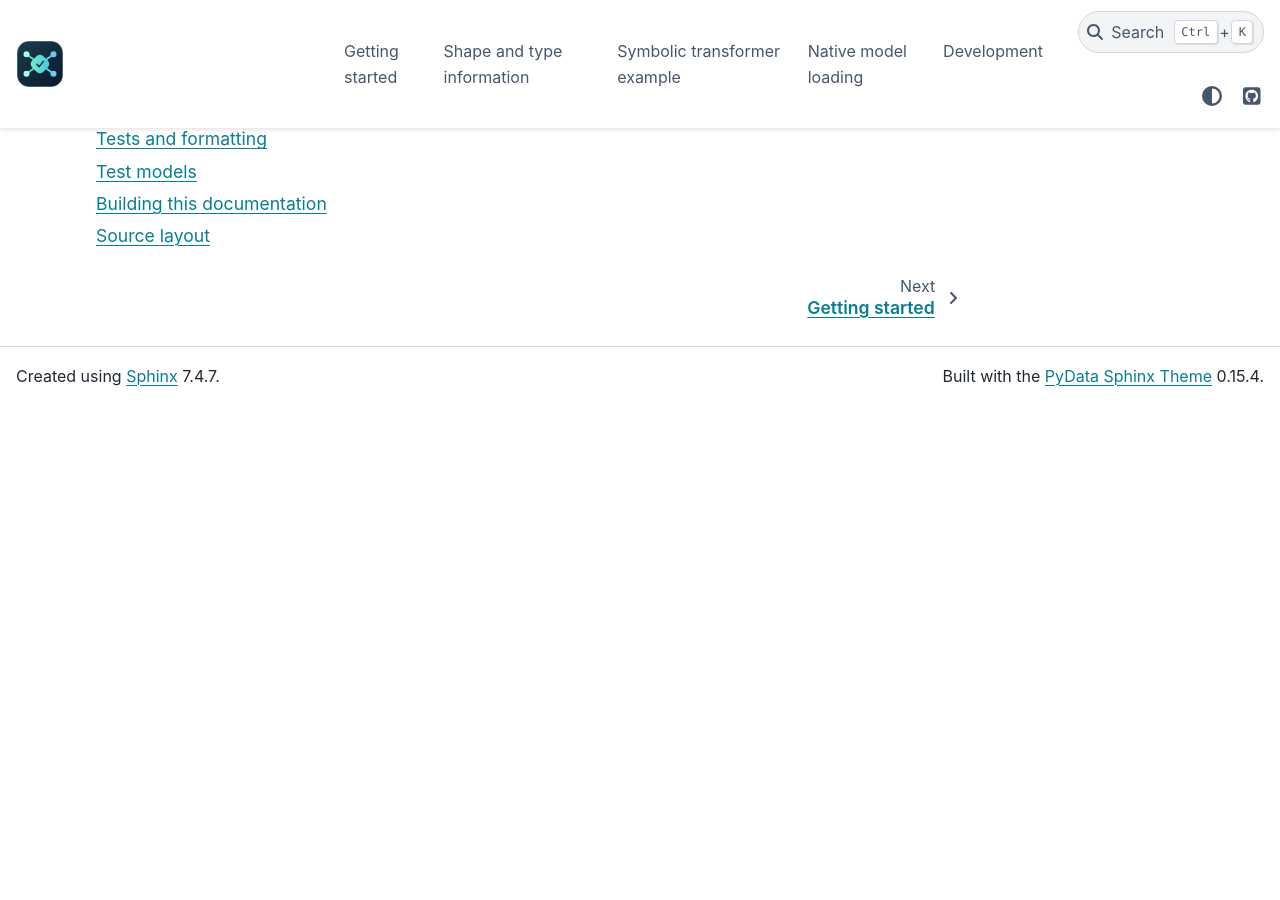
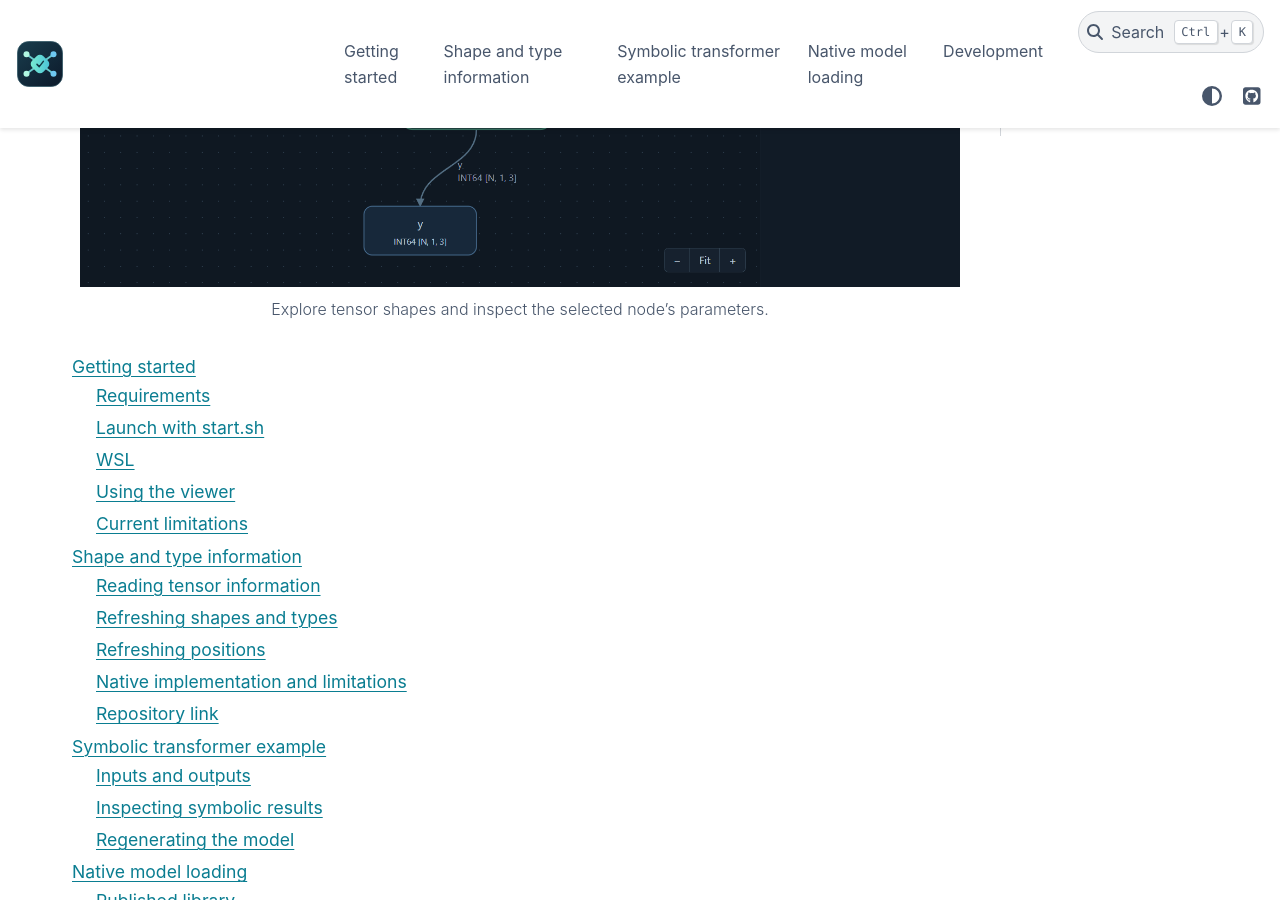
Before and after one commit to xadupre/onnx-light-viewer, a Sphinx documentation site: the page built from docs/index.rst, in a window 1280 px wide and 900 px high, scrolled down 838 px. Built offline with Sphinx 7.4.7 and the PyData theme 0.15.4, drawn with Linux system fonts in a browser that asks for light colours; before the commit the page ends 1243 px from its top, so only the background shows below that.

Commit message:
Add a viewer snapshot to the README and documentation (#22)
Co-authored-by: Copilot <223556219+Copilot@users.noreply.github.com>

```diff
--- a/docs/index.rst
+++ b/docs/index.rst
@@ -3,6 +3,12 @@ ONNX Light Viewer
 
 An interactive ONNX graph viewer for VS Code. Models are decoded locally with
 onnx-light; no model data is uploaded.
+
+.. figure:: _static/viewer-snapshot.png
+   :alt: ONNX Light Viewer showing a graph with symbolic tensor shapes and the Reshape node's parameters.
+   :width: 100%
+
+   Explore tensor shapes and inspect the selected node's parameters.
 
 .. toctree::
    :maxdepth: 2
```
Also changed, not shown: README.md (+2 -0 lines), docs/_static/viewer-snapshot.png (added).
